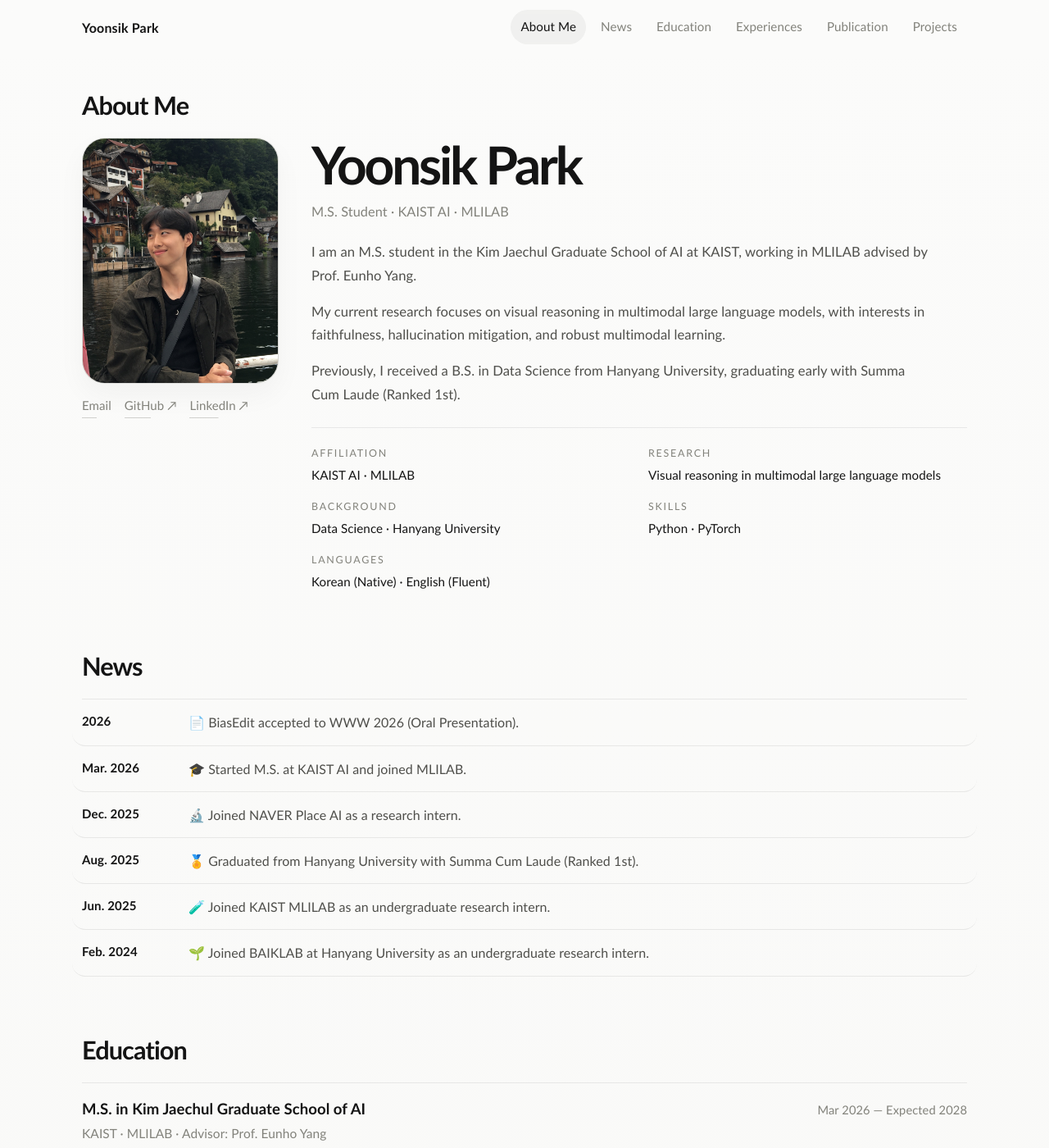
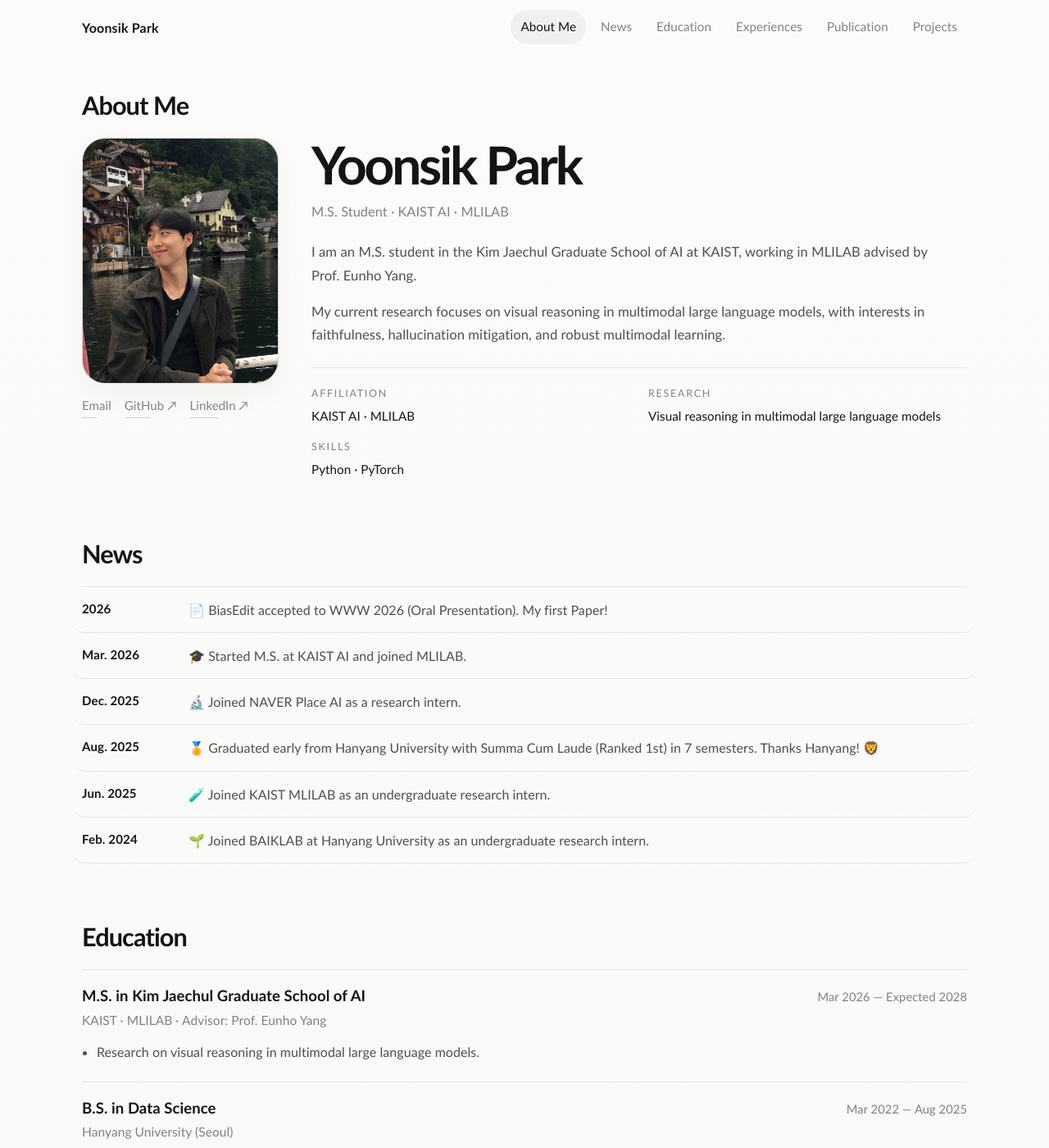
Before and after one commit to yoonsik-ai/yoonsik-ai.github.io, a Jekyll site: the page built from index.md, in a window 1280 px wide and 1400 px high. Shown: the whole window at 82% size. Built offline with Jekyll 4.4.1, drawn with Linux system fonts in a browser that asks for light colours.

Commit message:
Update index.md

```diff
--- a/index.md
+++ b/index.md
@@ -41,10 +41,6 @@ description: Yoonsik Park
           My current research focuses on visual reasoning in multimodal large language models,
           with interests in faithfulness, hallucination mitigation, and robust multimodal learning.
         </p>
-        <p>
-          Previously, I received a B.S. in Data Science from Hanyang University,
-          graduating early with Summa Cum Laude (Ranked 1st).
-        </p>
       </div>
 
       <dl class="about-meta">
@@ -57,16 +53,8 @@ description: Yoonsik Park
           <dd>Visual reasoning in multimodal large language models</dd>
         </div>
         <div>
-          <dt>Background</dt>
-          <dd>Data Science · Hanyang University</dd>
-        </div>
-        <div>
           <dt>Skills</dt>
           <dd>Python · PyTorch</dd>
-        </div>
-        <div>
-          <dt>Languages</dt>
-          <dd>Korean (Native) · English (Fluent)</dd>
         </div>
       </dl>
     </div>
@@ -84,7 +72,7 @@ description: Yoonsik Park
   <div class="news-list simple-list">
     <article class="news-row">
       <div class="row-date">2026</div>
-      <div class="row-body">📄 BiasEdit accepted to WWW 2026 (Oral Presentation).</div>
+      <div class="row-body">📄 BiasEdit accepted to WWW 2026 (Oral Presentation). My first Paper!</div>
     </article>
 
     <article class="news-row">
@@ -99,7 +87,7 @@ description: Yoonsik Park
 
     <article class="news-row">
       <div class="row-date">Aug. 2025</div>
-      <div class="row-body">🏅 Graduated from Hanyang University with Summa Cum Laude (Ranked 1st).</div>
+      <div class="row-body">🏅 Graduated early from Hanyang University with Summa Cum Laude (Ranked 1st) in 7 semesters. Thanks Hanyang! 🦁</div>
     </article>
 
     <article class="news-row">
```
